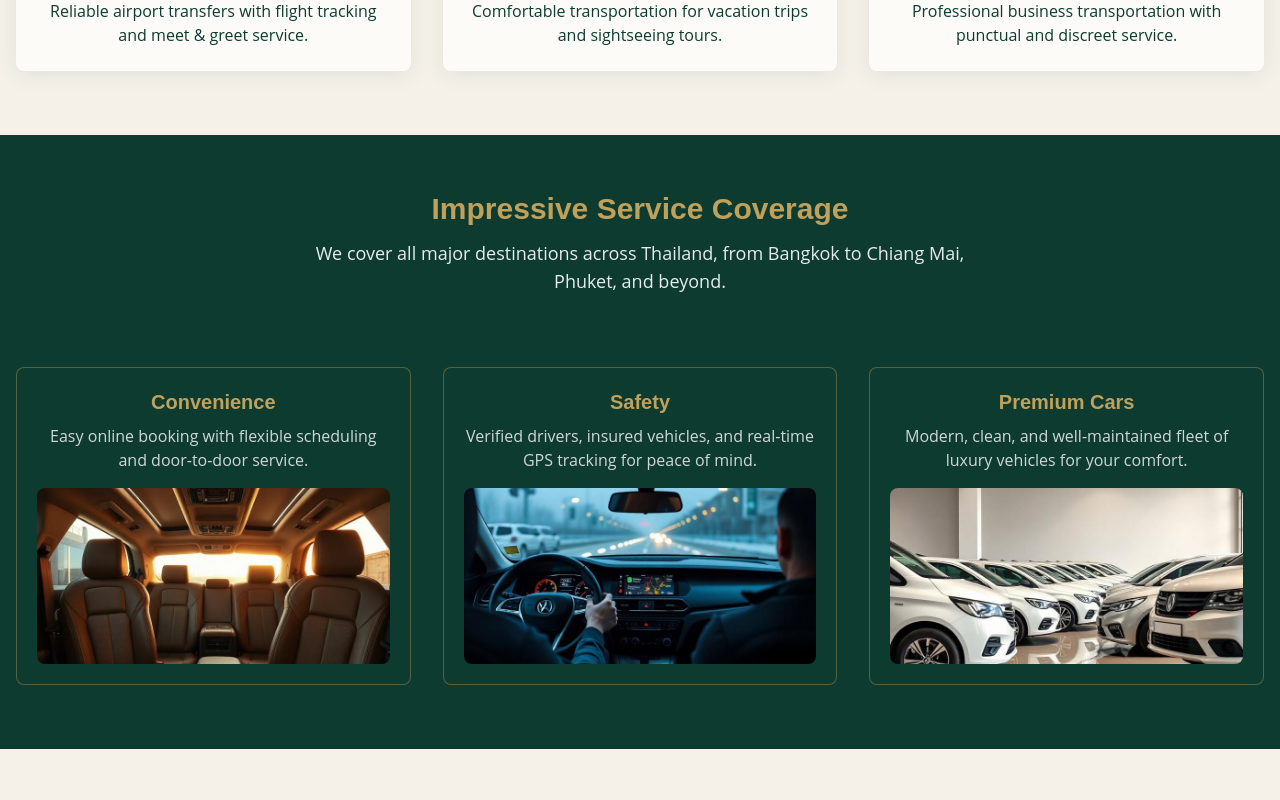
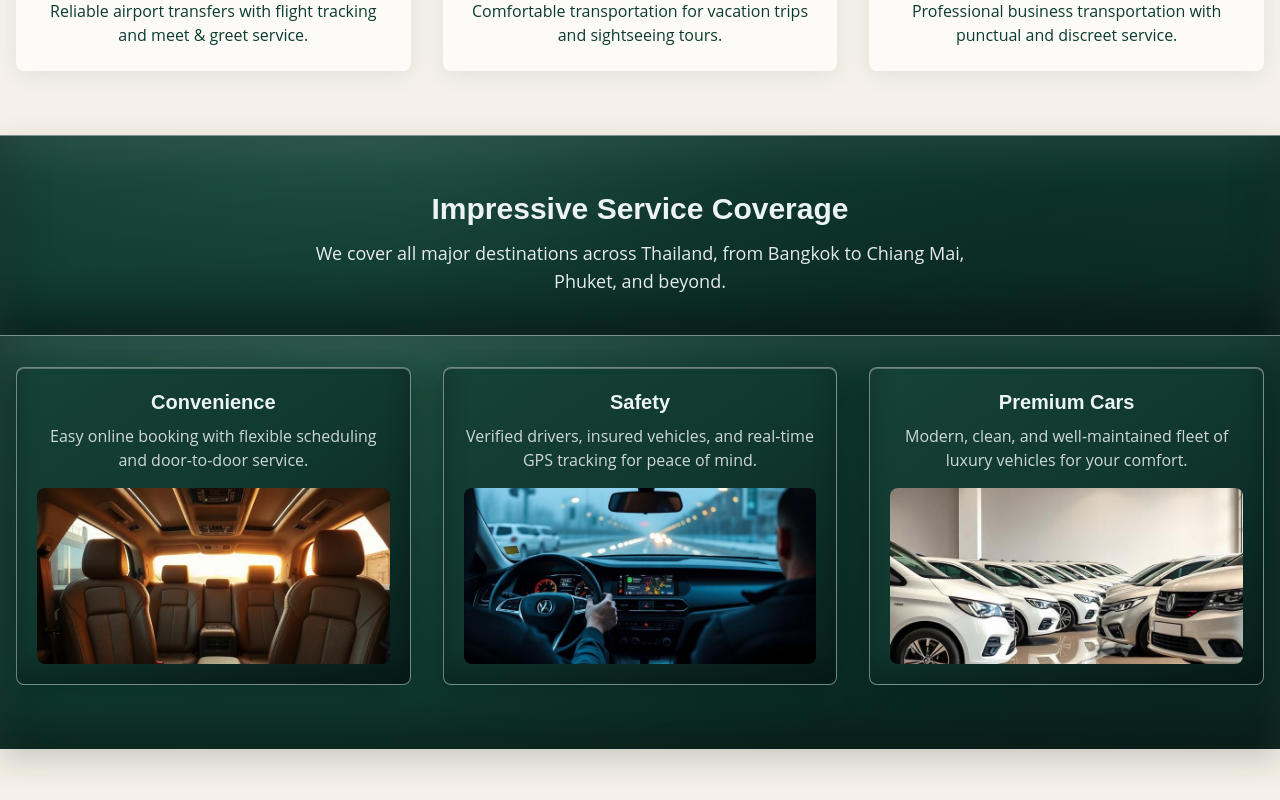
Before and after one commit to ibbservice2006-coder/ibb-frontend, a React (Vite) app: page /landing in a window 1280 px wide. Shown: the part 1420-2220 px from the top of the page. Built offline with nearby package versions, Linux system fonts and the light colour scheme; no server answers.

Commit message:
style: refine shuttle metallic backgrounds and feature cards

```diff
--- a/src/index.css
+++ b/src/index.css
@@ -228,10 +228,91 @@
     border-color: #c9a55b !important;
   }
 
-  .luxury-preview table td {
+.luxury-preview table td {
     background-color: #0e3b30 !important;
     color: #bfa15b !important;
     border-color: #c9a55b !important;
+  }
+
+  /* Shuttle body and footer share the metallic finish; Portal is unaffected. */
+  .luxury-preview > main > section.bg-secondary,
+  .luxury-preview > footer#contact {
+    position: relative;
+    isolation: isolate;
+    overflow: hidden;
+    background:
+      radial-gradient(ellipse 68% 145% at 28% 4%, rgba(41, 91, 73, 0.52) 0%, rgba(28, 69, 55, 0.2) 48%, transparent 82%),
+      radial-gradient(ellipse 76% 150% at 92% 90%, rgba(2, 17, 14, 0.48) 0%, rgba(2, 17, 14, 0.16) 52%, transparent 88%),
+      #0e3b30;
+    box-shadow:
+      inset 0 1px 0 rgba(242, 247, 248, 0.42),
+      inset 0 20px 38px rgba(220, 231, 234, 0.08),
+      inset 0 -26px 48px rgba(0, 0, 0, 0.42),
+      0 12px 30px rgba(3, 26, 20, 0.18);
+  }
+
+  .luxury-preview > main > section.bg-secondary::before,
+  .luxury-preview > footer#contact::before {
+    content: "";
+    position: absolute;
+    inset: -20% -10%;
+    z-index: -1;
+    pointer-events: none;
+    background:
+      radial-gradient(ellipse 82% 190% at 8% -38%, transparent 36%, rgba(211, 223, 226, 0.035) 44%, rgba(211, 223, 226, 0.115) 50%, rgba(211, 223, 226, 0.035) 57%, transparent 66%),
+      radial-gradient(ellipse 57% 130% at 96% 112%, transparent 28%, rgba(178, 193, 197, 0.09) 44%, rgba(178, 193, 197, 0.025) 54%, transparent 71%);
+    filter: blur(4px);
+    opacity: 0.55;
+  }
+
+  .luxury-preview > main > section.bg-secondary::after,
+  .luxury-preview > footer#contact::after {
+    content: "";
+    position: absolute;
+    inset: 0;
+    z-index: -1;
+    pointer-events: none;
+    background: radial-gradient(ellipse 42% 120% at 62% 73%, rgba(0, 12, 10, 0.18) 0%, transparent 76%);
+    opacity: 0.6;
+  }
+
+  /* Continuous silver reflection for both Shuttle body and footer. */
+  .luxury-preview > main > section.bg-secondary::before,
+  .luxury-preview > footer#contact::before {
+    background:
+      radial-gradient(ellipse 89% 175% at 5% -44%, rgba(211, 223, 226, 0.075) 0%, rgba(211, 223, 226, 0.07) 29%, rgba(211, 223, 226, 0.04) 48%, rgba(211, 223, 226, 0.014) 66%, transparent 86%),
+      radial-gradient(ellipse 66% 136% at 100% 118%, rgba(178, 193, 197, 0.055) 0%, rgba(178, 193, 197, 0.022) 44%, transparent 79%);
+  }
+
+  /* White is limited to the footer address and Phone / Email contact lines. */
+  .luxury-preview > footer#contact .space-y-2 > p,
+  .luxury-preview > footer#contact .space-y-2 > p a {
+    color: #ffffff !important;
+  }
+
+  .luxury-preview > main > section.bg-secondary .bg-secondary.border-primary-foreground\/20 {
+    background:
+      linear-gradient(145deg, #164237 0%, #10382e 48%, #081f1b 100%),
+      #0e3b30;
+    border-color: rgba(209, 222, 225, 0.5);
+    box-shadow:
+      inset 0 1px 0 rgba(246, 250, 251, 0.3),
+      inset 0 -18px 25px rgba(0, 0, 0, 0.24),
+      0 12px 28px rgba(2, 24, 19, 0.32);
+  }
+
+  .luxury-preview > main > section.bg-secondary .bg-secondary.border-primary-foreground\/20:hover {
+    border-color: rgba(244, 249, 250, 0.9);
+    box-shadow:
+      inset 0 1px 0 rgba(255, 255, 255, 0.42),
+      0 16px 34px rgba(2, 24, 19, 0.34),
+      0 0 26px rgba(226, 237, 239, 0.2);
+  }
+
+  .luxury-preview > main > section.bg-secondary .text-secondary-foreground,
+  .luxury-preview > main > section.bg-secondary .text-white,
+  .luxury-preview > main > section.bg-secondary [class*="text-white/"] {
+    color: #edf3f4 !important;
   }
 
   .text-gradient {
```
